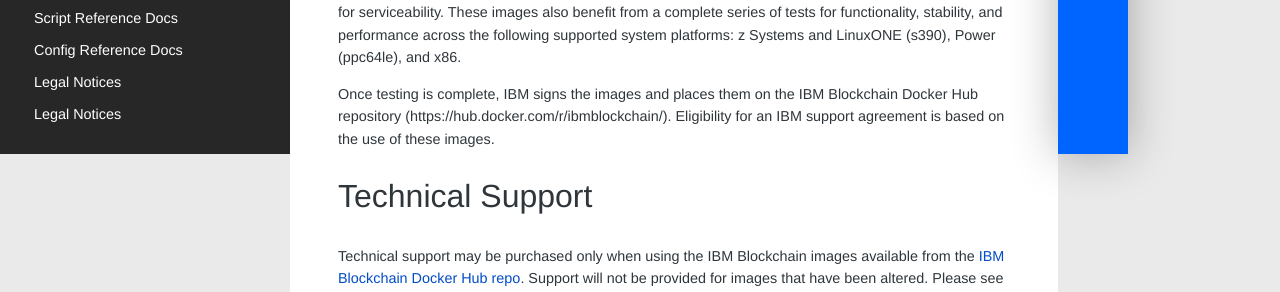
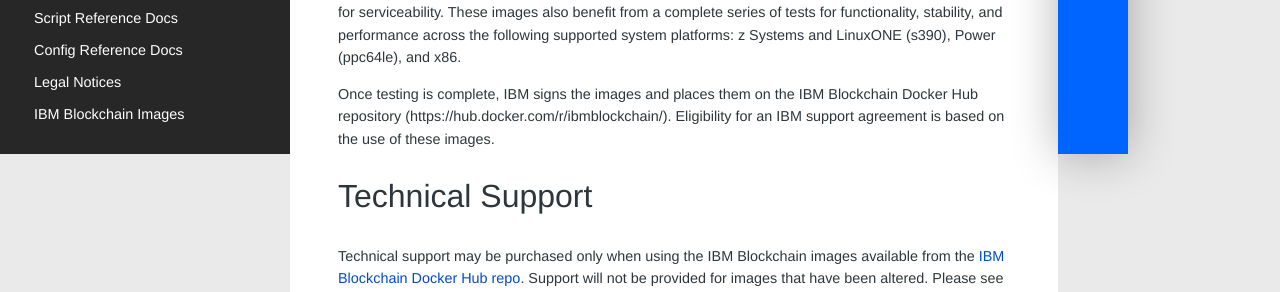
Before and after one commit to IBM-Blockchain-Archive/ibm-blockchain.github.io, a Jekyll site: the page built from _pages/09_IBMBlockchain Images Info.md, in a window 1280 px wide and 900 px high. Shown: the part 414-706 px from the top of the window. Built offline with Jekyll 4.4.1, drawn with Linux system fonts in a browser that asks for light colours; some web fonts are replaced.

Commit message:
changing the permalink and title

```diff
--- a/_pages/09_IBMBlockchain Images Info.md
+++ b/_pages/09_IBMBlockchain Images Info.md
@@ -1,7 +1,7 @@
 ---
 layout: default
-title:  Legal Notices
-permalink: "/notices/"
+title:  IBM Blockchain Images
+permalink: "/ibmblockchainimages/"
 category: advanced
 ---
 
```
